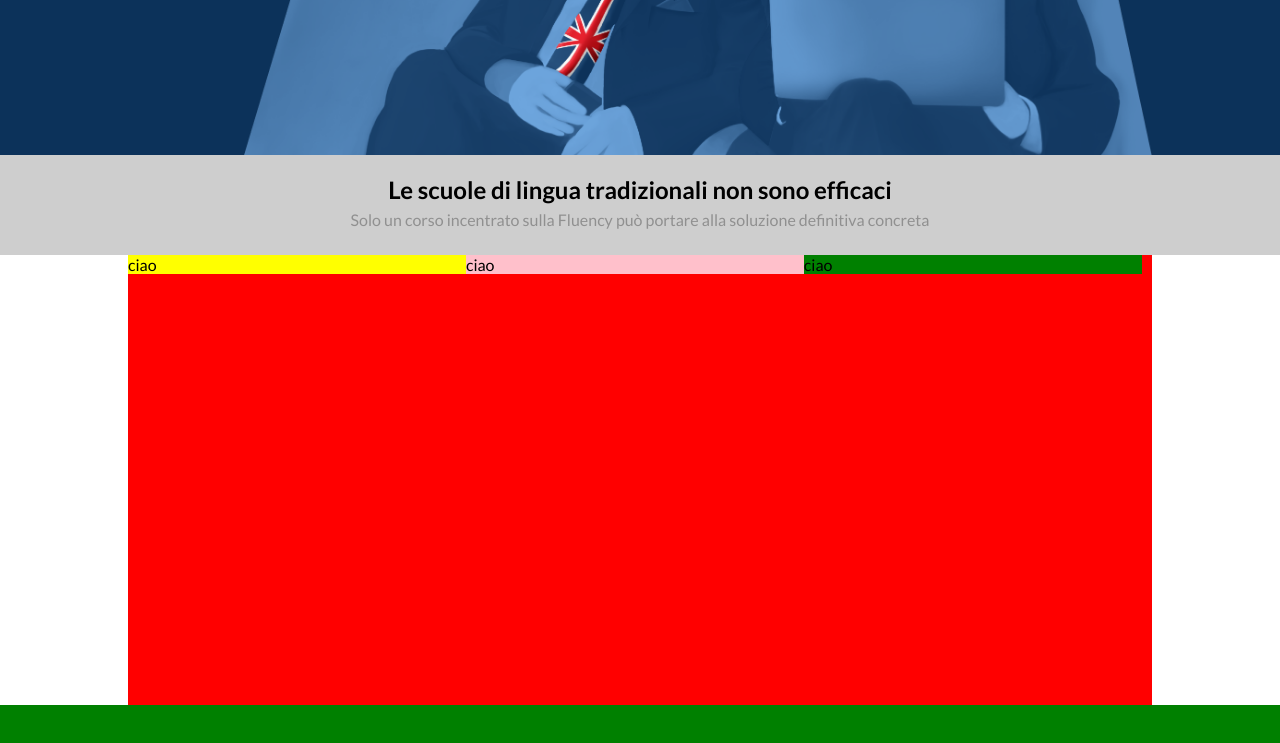
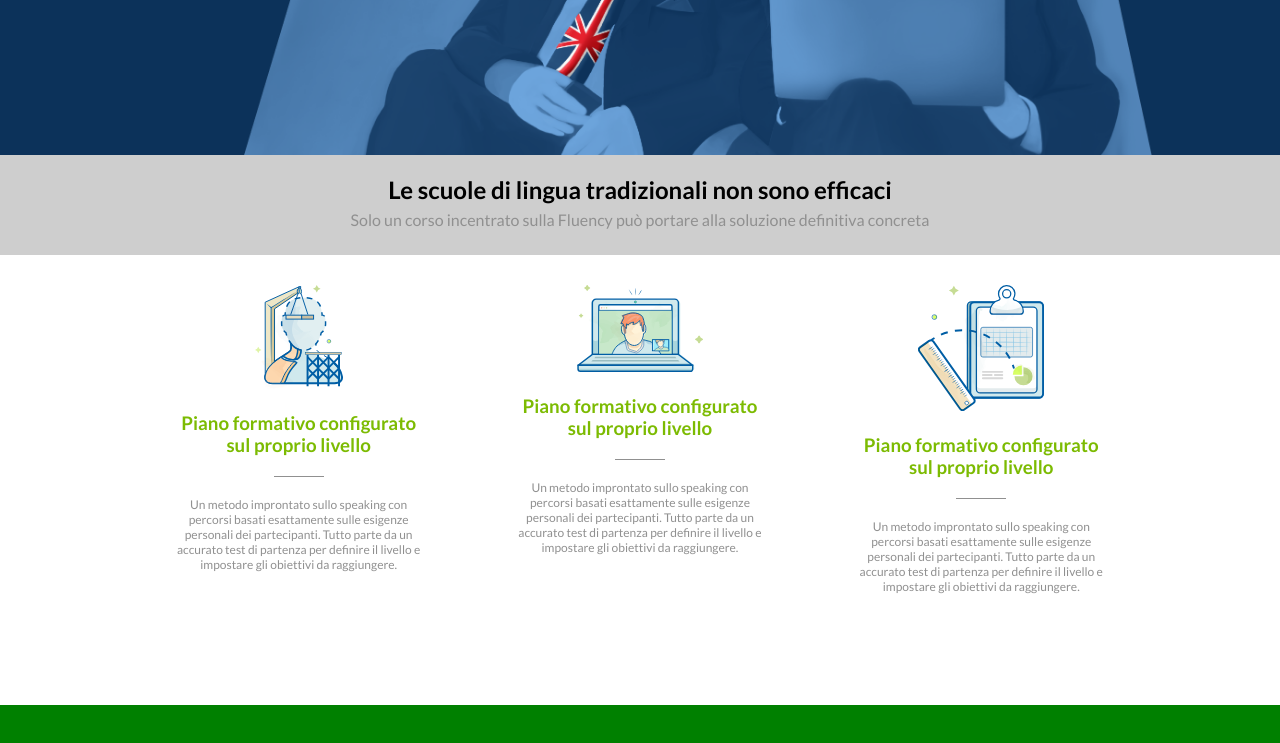
Before and after one commit to enrico-bellanti/htmlcss-fluentify, a plain HTML site: page index.html in a window 1280 px wide. Shown: the part 295-1038 px from the top of the page. Drawn offline with Linux system fonts and the light colour scheme.

Commit message:
sezione col centrale

```diff
--- a/css/style.css
+++ b/css/style.css
@@ -159,13 +159,16 @@ main{
   transform: translate(-50%, -50%);
 }
 
+.section-top-info h2{
+  font-size: 24px;
+}
+
 .section-top-info p{
   color: #909090;
 }
 
 .section-central{
   height: 45%;
-  background-color: red;
 }
 
 .section-central::after{
@@ -174,21 +177,51 @@ main{
   clear: both;
 }
 
-.col-left, .col-central, .col-right{
+.col-main{
   float: left;
-  width: 33%;
+  width: 33.33%;
+  text-align: center;
+  padding: 30px 45px;
+}
+
+.col-left img{
+  width: 35%;
+  height: auto;
+}
+.col-central img{
+  width: 50%;
+  height: auto;
+}
+.col-right img{
+  width: 50%;
+  height: auto;
+}
+
+.col-main h3{
+  color: #7CBB02;
+  margin-top: 20px;
+}
+
+.col-main .line{
+  border-top: 1px solid #909090;
+  margin: 20px 40%;
+}
+
+.col-main p{
+  font-size: 12px;
+  color: #909090;
 }
 
 .col-left{
-  background-color: yellow;
+
 }
 
 .col-central{
-  background-color: pink;
+
 }
 
 .col-right{
-  background-color: green;
+
 }
 
 .section-bottom{
--- a/index.html
+++ b/index.html
@@ -45,7 +45,7 @@
       <section class="section-top">
 
         <div class="section-top-info">
-          <h1>Le scuole di lingua tradizionali non sono efficaci</h1>
+          <h2>Le scuole di lingua tradizionali non sono efficaci</h2>
           <p>Solo un corso incentrato sulla Fluency può portare alla soluzione definitiva concreta</p>
         </div>
 
@@ -53,9 +53,24 @@
       <!-- /sezione superiore -->
       <!-- sezione centrale -->
       <section class="section-central container">
-        <div class="col-left">ciao</div>
-        <div class="col-central">ciao</div>
-        <div class="col-right">ciao</div>
+        <div class="col-main col-left">
+          <img src="img/profile.svg" alt="immagine lavoro personalizzato">
+          <h3>Piano formativo configurato sul proprio livello</h3>
+          <div class="line"></div>
+          <p>Un metodo improntato sullo speaking con percorsi basati esattamente sulle esigenze personali dei partecipanti. Tutto parte da un accurato test di partenza per definire il livello e impostare gli obiettivi da raggiungere.</p>
+        </div>
+        <div class="col-main col-central">
+          <img src="img/computer.svg" alt="immagine lavoro personalizzato">
+          <h3>Piano formativo configurato sul proprio livello</h3>
+          <div class="line"></div>
+          <p>Un metodo improntato sullo speaking con percorsi basati esattamente sulle esigenze personali dei partecipanti. Tutto parte da un accurato test di partenza per definire il livello e impostare gli obiettivi da raggiungere.</p>
+        </div>
+        <div class="col-main col-right">
+          <img src="img/doc.svg" alt="immagine lavoro personalizzato">
+          <h3>Piano formativo configurato sul proprio livello</h3>
+          <div class="line"></div>
+          <p>Un metodo improntato sullo speaking con percorsi basati esattamente sulle esigenze personali dei partecipanti. Tutto parte da un accurato test di partenza per definire il livello e impostare gli obiettivi da raggiungere.</p>
+        </div>
       </section>
       <!-- /sezione centrale -->
       <!-- sezione inferiore -->
```
